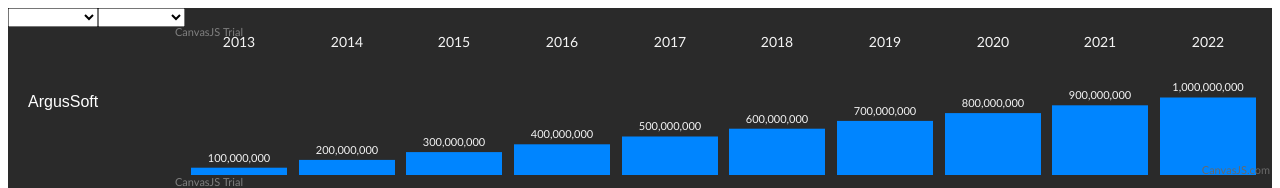
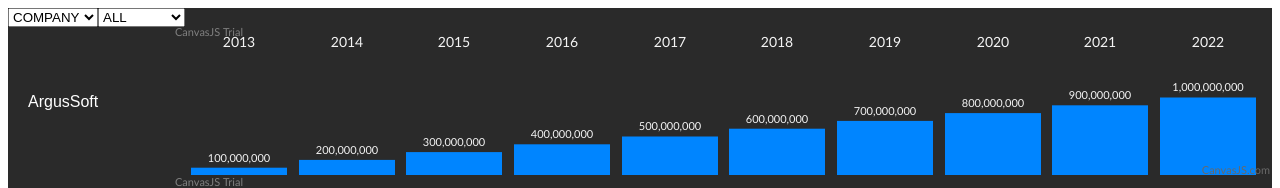
Before and after one commit to budsalvetti/angular-accrete-charts-data, an Angular app: page / in a window 1280 px wide. Shown: the top 188 px of the page. Built offline with nearby package versions, Linux system fonts and the light colour scheme.

Commit message:
2 files modified

```diff
--- a/src/app/app.component.html
+++ b/src/app/app.component.html
@@ -8,7 +8,7 @@
       id="entitySelect"
       name="entitySelect"
       (ngModelChange)="handleEntityChange($event)"
-      ngModel
+      [(ngModel)]="selectedEntity"
     >
       <option *ngFor="let mode of modes" [value]="mode">{{ mode }}</option>
     </select>
@@ -18,7 +18,7 @@
       id="categoryFilterSelect"
       name="categoryFilterSelect"
       (ngModelChange)="handleEntityChange($event)"
-      ngModel
+      [(ngModel)]="selectedCategoryFilter"
     >
       <option *ngFor="let category of investmentCategories" [value]="category">
         {{ category }}
--- a/src/app/app.component.ts
+++ b/src/app/app.component.ts
@@ -20,7 +20,7 @@ export class AppComponent implements OnInit {
 
   // initialize form dropdown values
   public selectedEntity = MODES.COMPANY;
-  public selectCategoryFilter = 'ALL';
+  public selectedCategoryFilter = 'ALL';
 
   // an Array of chartData objects used to populate the charts
   public chartData: any[] = [];
@@ -33,6 +33,7 @@ export class AppComponent implements OnInit {
   ngOnInit() {
     // get the data for the investment category dropdown
     this.investmentCategories = this.investmentDataService.investmentCategories;
+    this.investmentCategories.push('ALL');
 
     this.investmentDataService
       .getDefaultCompanyData()
@@ -84,9 +85,4 @@ export class AppComponent implements OnInit {
     return this.chartData[i];
   }
 
-  public switchTabs(event) {
-    alert('yo');
-    console.log('what up');
-    console.log(event);
-  }
 }
```
